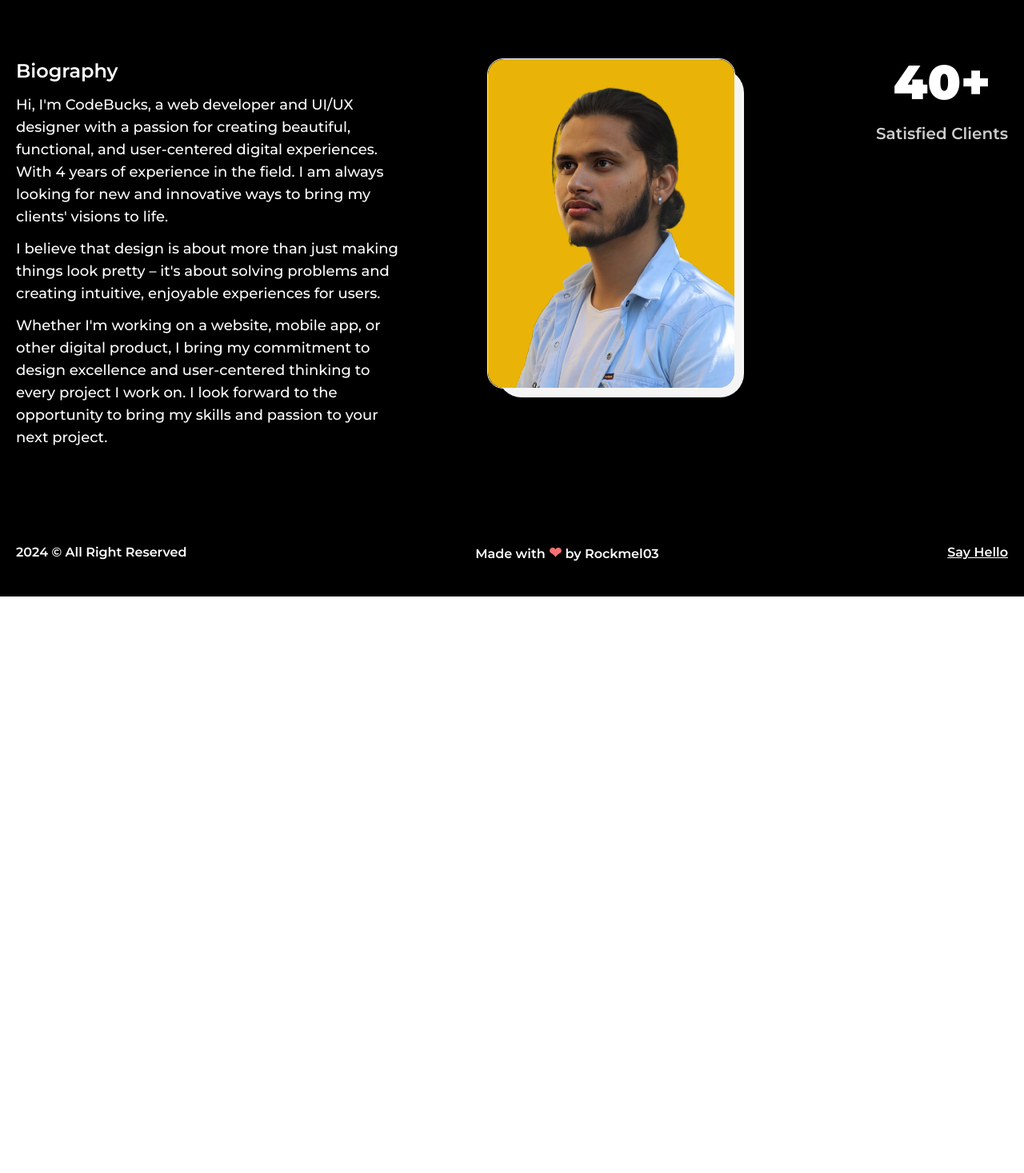
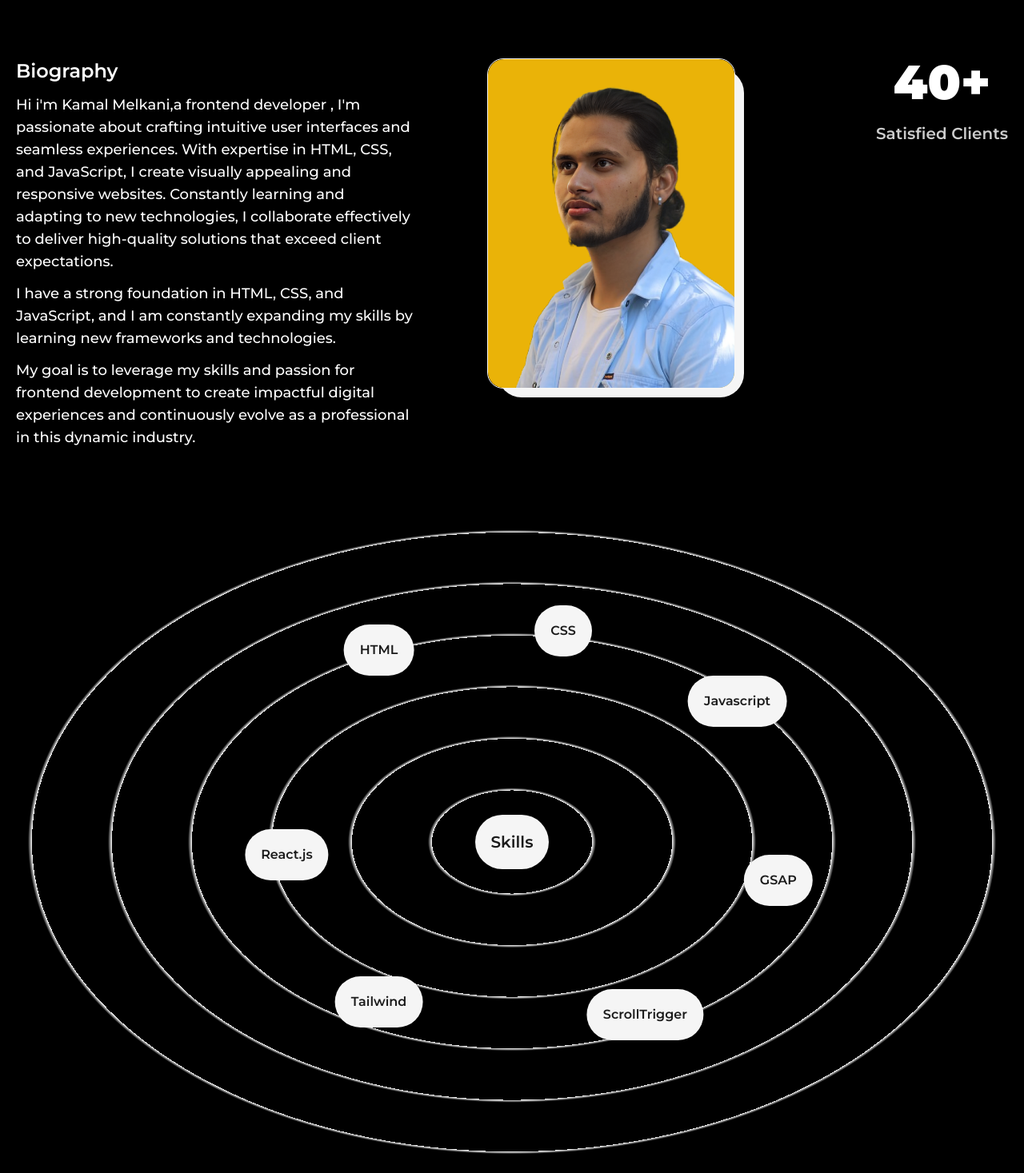
Before and after one commit to rockmel03/rockmel03_portfolio, a React (Vite) app: page /about in a window 1280 px wide. Shown: the part 263-1730 px from the top of the page at 80% size. Before the commit the page ends 1009 px from the top, so only its background shows below. Built offline with nearby package versions, Linux system fonts and the light colour scheme; the HTML template or start-up script is replaced by a standard one.

Commit message:
added skill section on about page

```diff
--- a/src/pages/About.jsx
+++ b/src/pages/About.jsx
@@ -1,6 +1,21 @@
 import React from "react";
 import Layout from "../components/Layout";
 import AnimatedHeading from "../components/templetes/AnimatedHeading";
+import { motion } from "framer-motion";
+
+const SkillElement = ({ title, x, y }) => {
+  return (
+    <motion.h5
+      initial={{ x: 0, y: 0 }}
+      whileInView={{ x: x, y: y }}
+      transition={{ duration: 1 }}
+      viewport={{ once: true }}
+      className="w-fit font-semibold p-5 bg-dark text-light dark:bg-light dark:text-dark rounded-full absolute cursor-pointer"
+    >
+      {title}
+    </motion.h5>
+  );
+};
 
 const About = () => {
   return (
@@ -11,23 +26,22 @@ const About = () => {
           <div className="w-[40%]">
             <h2 className="text-2xl font-semibold">Biography</h2>
             <p className=" my-3 text-lg font-medium">
-              Hi, I'm CodeBucks, a web developer and UI/UX designer with a
-              passion for creating beautiful, functional, and user-centered
-              digital experiences. With 4 years of experience in the field. I am
-              always looking for new and innovative ways to bring my clients'
-              visions to life.
+              Hi i'm Kamal Melkani,a frontend developer , I'm passionate about
+              crafting intuitive user interfaces and seamless experiences. With
+              expertise in HTML, CSS, and JavaScript, I create visually
+              appealing and responsive websites. Constantly learning and
+              adapting to new technologies, I collaborate effectively to deliver
+              high-quality solutions that exceed client expectations.
             </p>
             <p className=" my-3 text-lg font-medium">
-              I believe that design is about more than just making things look
-              pretty – it's about solving problems and creating intuitive,
-              enjoyable experiences for users.
+              I have a strong foundation in HTML, CSS, and JavaScript, and I am
+              constantly expanding my skills by learning new frameworks and
+              technologies.
             </p>
             <p className=" my-3 text-lg font-medium">
-              Whether I'm working on a website, mobile app, or other digital
-              product, I bring my commitment to design excellence and
-              user-centered thinking to every project I work on. I look forward
-              to the opportunity to bring my skills and passion to your next
-              project.
+              My goal is to leverage my skills and passion for frontend
+              development to create impactful digital experiences and
+              continuously evolve as a professional in this dynamic industry.
             </p>
           </div>
           <div className="relative z-10 w-[25%] aspect-[3/4] rounded-[20px] border border-1 border-dark dark:border-light">
@@ -49,6 +63,19 @@ const About = () => {
             </div>
           </div>
         </div>
+
+        <div className=" w-full h-screen mt-20 rounded-full flex items-center justify-center relative bg-radial-light dark:bg-radial-dark">
+          <h3 className="w-fit p-5 bg-dark text-xl font-semibold text-light  dark:bg-light dark:text-dark rounded-full capitalize  hover:scale-95">
+            skills
+          </h3>
+          <SkillElement title="HTML" x="-13vw" y=" -30vh" />
+          <SkillElement title="CSS" x="5vw" y=" -33vh" />
+          <SkillElement title="Javascript" x="22vw" y=" -22vh" />
+          <SkillElement title="GSAP" x="26vw" y=" 6vh" />
+          <SkillElement title="ScrollTrigger" x="13vw" y=" 27vh" />
+          <SkillElement title="React.js" x="-22vw" y=" 2vh" />
+          <SkillElement title="Tailwind" x="-13vw" y=" 25vh" />
+        </div>
       </Layout>
     </main>
   );
--- a/tailwind.config.js
+++ b/tailwind.config.js
@@ -7,10 +7,14 @@ export default {
   darkMode: "class",
   theme: {
     extend: {
+      backgroundImage: {
+        "radial-light": "repeating-radial-gradient(#0000, #f5f5f5 5px, #fff 100px)",
+        "radial-dark": "repeating-radial-gradient(#fff, #000 5px,#0000 100px)"
+      },
       colors: {
         "light": "#F5F5F5",
         "dark": "#1B1B1B",
-        'yellow-dark' : "#fca311",
+        'yellow-dark': "#fca311",
       },
       fontFamily: {
         "mont": 'Montserrat, sans-serif',
```
